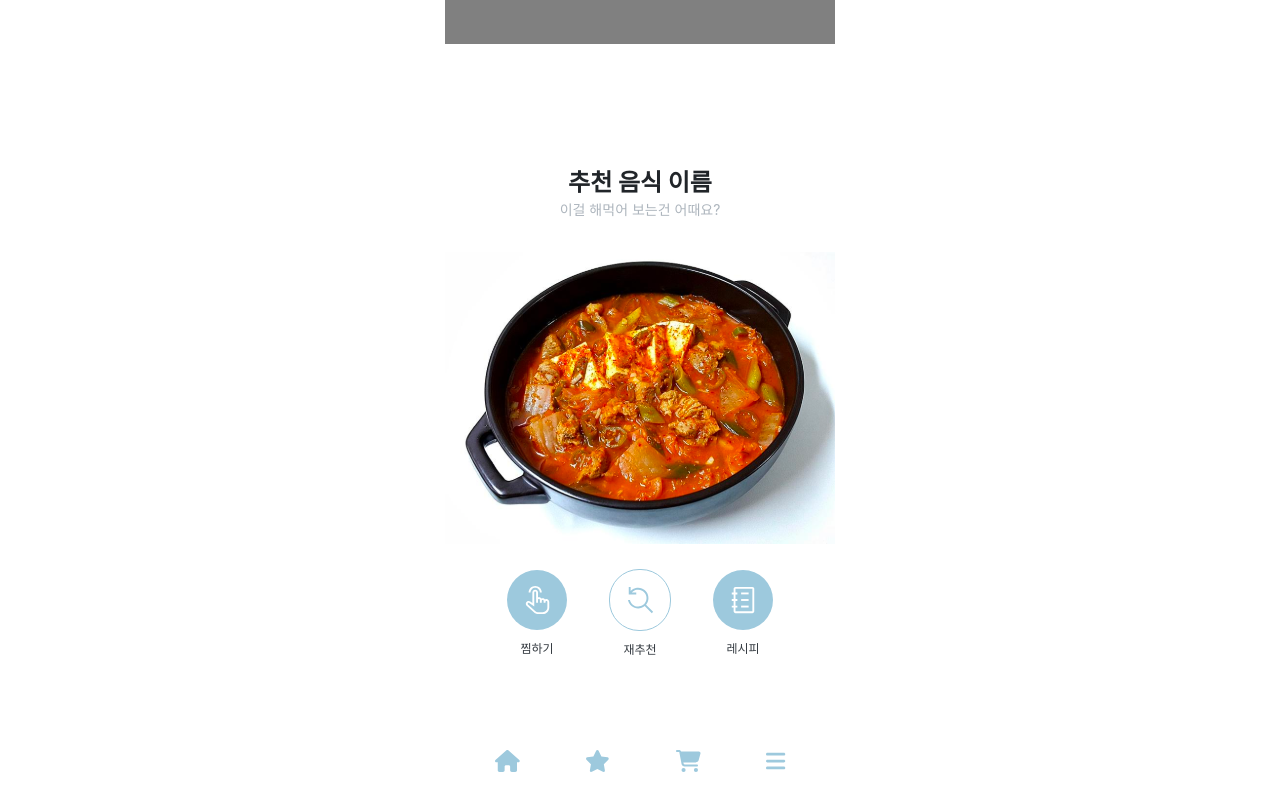
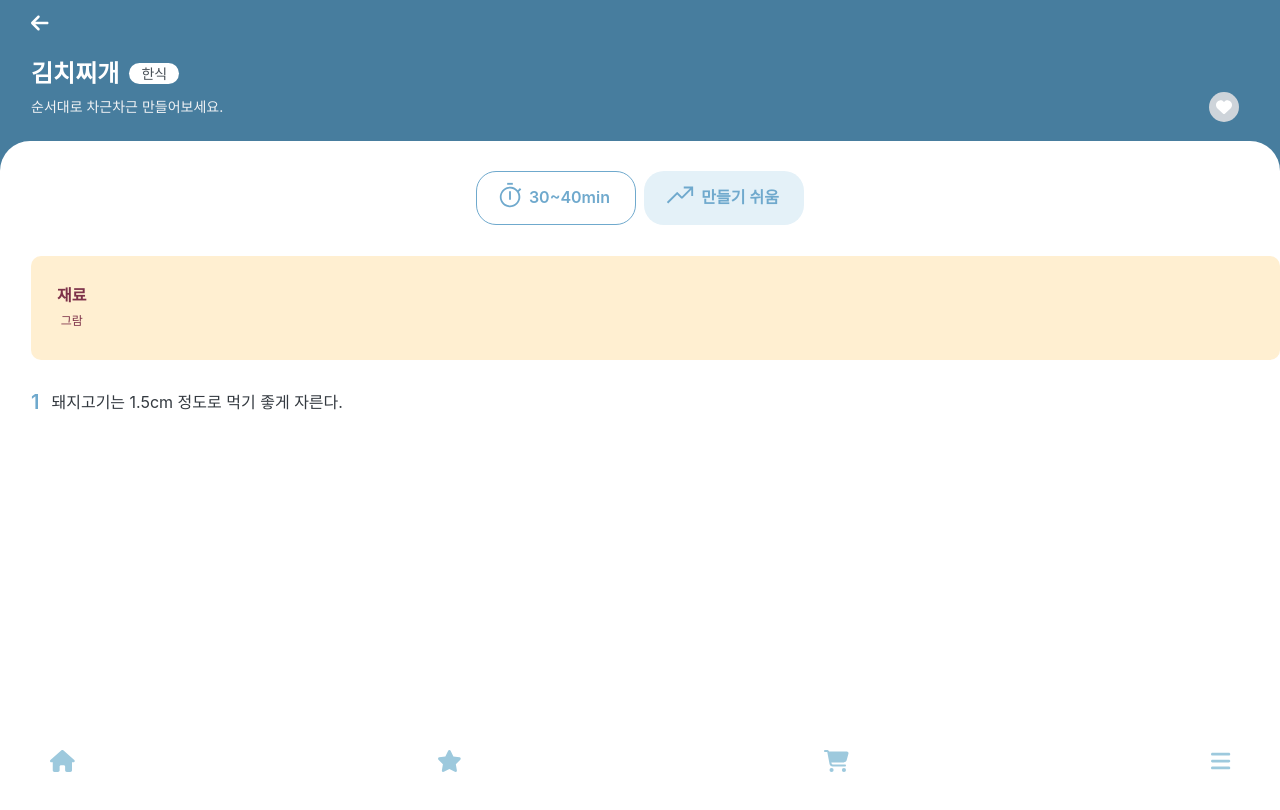
Before and after one commit to the-ultimate-team/typescript-react-toyproject, a React (Create React App) app: page / in a window 1280 px wide. Shown: the top 810 px of the page. Built offline with nearby package versions, Linux system fonts and the light colour scheme.

Commit message:
feat: detail page

```diff
--- a/src/App.tsx
+++ b/src/App.tsx
@@ -1,25 +1,26 @@
 import React from "react";
-import StatusBar from "./components/StatusBar";
+// import StatusBar from "./components/StatusBar";
 import NavigaionBar from "./components/NavigaionBar";
-import "normalize.css/normalize.css";
 import Home from "./Home";
 import RecommendPage from "./components/RecommendPage";
 import styled from "styled-components";
+import Detail from "./components/Detail";
 
 function App() {
   return (
     <AppStyle>
-      <StatusBar />
+      {/* <StatusBar /> */}
       {/* <Home /> */}
-      <RecommendPage />
+      {/* <RecommendPage /> */}
+      <Detail />
       <NavigaionBar />
     </AppStyle>
   );
 }
 
 const AppStyle = styled.div`
-  width: 390px;
-  height: 844px;
+  width: 100vw;
+  height: 100vh;
   margin: 0 auto;
 `;
 
--- a/src/Home.tsx
+++ b/src/Home.tsx
@@ -47,7 +47,7 @@ const MainTitleFontStyle = styled.div`
   font-size: 24px;
   color: #212529;
   font-weight: bold;
-  margin-top: 125px;
+  margin-top: 122px;
 `;
 
 const MainTagStyle = styled.main`
--- /dev/null
+++ b/src/components/Detail.tsx
@@ -0,0 +1,214 @@
+import React from "react";
+import { FontAwesomeIcon } from "@fortawesome/react-fontawesome";
+import { faArrowLeft, faHeart } from "@fortawesome/free-solid-svg-icons";
+import styled from "styled-components";
+import FoodLevelImg from "../assets/foodLevelImg.svg";
+import FoodTimeImg from "../assets/foodTimeImg.svg";
+
+const Detail = () => {
+  return (
+    <div style={{ background: "#477d9e" }}>
+      <FoodTitleBackgroundStyle>
+        <FontAwesomeStyle>
+          <FontAwesomeIcon icon={faArrowLeft} />
+        </FontAwesomeStyle>
+        <FoodTitleCategory>
+          <FoodTitle>김치찌개</FoodTitle>
+          <FoodCategory>한식</FoodCategory>
+        </FoodTitleCategory>
+        <Sort>
+          <SubContent>순서대로 차근차근 만들어보세요.</SubContent>
+          <HeartStyle>
+            <FontAwesomeIcon icon={faHeart} />
+          </HeartStyle>
+        </Sort>
+      </FoodTitleBackgroundStyle>
+      <FoodRecipe>
+        <FoodTimeLevelPadding>
+          <FoodTimeLevel stroke={false} style={{ marginRight: "8px" }}>
+            <div>
+              <img src={FoodTimeImg} alt="음식 시간 이미지" />
+            </div>
+            <FontTimeLevel>30~40min</FontTimeLevel>
+          </FoodTimeLevel>
+          <FoodTimeLevel stroke={true}>
+            <div>
+              <img src={FoodLevelImg} alt="음식 난이도 이미지" />
+            </div>
+            <FontTimeLevel>만들기 쉬움</FontTimeLevel>
+          </FoodTimeLevel>
+        </FoodTimeLevelPadding>
+        <FoodIngredientsStyle>
+          <UlStyle>
+            <LiStyle>
+              <FoodIngredientsName>재료</FoodIngredientsName>
+              <FoodGram>그람</FoodGram>
+            </LiStyle>
+          </UlStyle>
+        </FoodIngredientsStyle>
+
+        <FoodRecipeIndexContent>
+          <ul>
+            <FoodRecipeIndexContentLi>
+              <FoodRecipeIndexStyle>1</FoodRecipeIndexStyle>
+              <FoodRecipeContentStyle>
+                돼지고기는 1.5cm 정도로 먹기 좋게 자른다.
+              </FoodRecipeContentStyle>
+            </FoodRecipeIndexContentLi>
+          </ul>
+        </FoodRecipeIndexContent>
+      </FoodRecipe>
+    </div>
+  );
+};
+
+const FoodRecipeContentStyle = styled.div`
+  font-weight: 400;
+  font-size: 16px;
+  color: #343a40;
+  line-height: 140%;
+`;
+
+const FoodRecipeIndexStyle = styled.div`
+  font-weight: 600;
+  font-size: 20px;
+  color: #6fa9cd;
+  margin-right: 12px;
+  line-height: 110%;
+`;
+
+const FoodRecipeIndexContentLi = styled.li`
+  display: flex;
+  margin-top: 7px;
+`;
+
+const FoodRecipeIndexContent = styled.div`
+  margin-top: 31px;
+  padding-right: 37px;
+`;
+
+const FoodGram = styled.div`
+  font-weight: 400;
+  font-size: 12px;
+  color: #7e3249;
+  margin-top: 10px;
+`;
+
+const FoodIngredientsName = styled.div`
+  font-weight: 700;
+  font-size: 16px;
+  color: #7e3249;
+`;
+
+const LiStyle = styled.li`
+  text-align: center;
+  padding-right: 45px;
+  &:last-child {
+    padding-right: 0;
+  }
+`;
+
+const UlStyle = styled.ul`
+  display: flex;
+`;
+
+const FoodIngredientsStyle = styled.div`
+  background: #ffefd1;
+  height: 104px;
+  border-radius: 10px;
+  margin-top: 31px;
+  padding: 30px 0 30px 26px;
+`;
+
+const FontTimeLevel = styled.div`
+  font-weight: 600;
+  font-size: 16px;
+  color: #6fa9cd;
+`;
+
+const FoodTimeLevel = styled.div<{ stroke: boolean }>`
+  width: 160px;
+  height: 54px;
+  background: ${(props) => (props.stroke ? "#E4F1F8" : "#fff")};
+  border: ${(props) => (props.stroke ? "none" : "1px solid #6FA9CD")};
+  border-radius: 20px;
+  display: flex;
+  justify-content: space-between;
+  align-items: center;
+  padding: 13px 25px 15px 22px;
+`;
+
+const FoodTimeLevelPadding = styled.div`
+  padding-right: 31px;
+  display: flex;
+  align-items: center;
+  justify-content: center;
+`;
+
+const FoodRecipe = styled.div`
+  padding: 30px 0 4px 31px;
+  background: #fff;
+  border-radius: 30px 30px 0 0;
+`;
+
+const HeartStyle = styled.div`
+  width: 30px;
+  height: 30px;
+  border-radius: 15px;
+  background: #ced4da;
+  color: #fff;
+  display: flex;
+  justify-content: center;
+  align-items: center;
+`;
+
+const SubContent = styled.div`
+  font-weight: 400;
+  font-size: 14px;
+  color: #f1f3f5;
+`;
+
+const Sort = styled.div`
+  display: flex;
+  justify-content: space-between;
+  align-items: center;
+  margin-top: 4px;
+`;
+
+const FoodCategory = styled.div`
+  width: 50px;
+  height: 21px;
+  background: #fff;
+  color: #495057;
+  font-size: 14px;
+  font-weight: 500;
+  border-radius: 18px;
+  display: flex;
+  justify-content: center;
+  align-items: center;
+`;
+
+const FoodTitle = styled.div`
+  font-weight: 700;
+  font-size: 24px;
+  color: #fff;
+  margin-right: 10px;
+`;
+
+const FoodTitleCategory = styled.div`
+  display: flex;
+  align-items: center;
+  margin-top: 25px;
+`;
+
+const FontAwesomeStyle = styled.div`
+  color: #fff;
+  font-size: 20px;
+`;
+
+const FoodTitleBackgroundStyle = styled.div`
+  height: 141px;
+  padding: 12px 41px 34px 31px;
+`;
+
+export default Detail;
--- a/src/components/NavigaionBar.tsx
+++ b/src/components/NavigaionBar.tsx
@@ -33,7 +33,7 @@ const FontAwesomeSize = styled.div`
 `;
 
 const NavigationBarStyle = styled.nav`
-  width: 390px;
+  width: 100vw;
   height: 76px;
   background: #fff;
   padding: 0 50px;
--- a/src/index.css
+++ b/src/index.css
@@ -7,4 +7,17 @@ body {
   -moz-osx-font-smoothing: grayscale;
 }
 
+* {
+  box-sizing: border-box;
+}
+
+ul {
+  margin: 0;
+  padding: 0;
+}
+
+li {
+  list-style: none;
+}
+
 @import url("https://cdn.jsdelivr.net/gh/orioncactus/pretendard/dist/web/static/pretendard-dynamic-subset.css");
--- a/src/index.tsx
+++ b/src/index.tsx
@@ -1,6 +1,7 @@
 import React from "react";
 import ReactDOM from "react-dom";
 import App from "./App";
+import "normalize.css/normalize.css";
 import "./index.css";
 
 ReactDOM.render(
```
Also changed, not shown: src/assets/foodLevelImg.svg (added), src/assets/foodTimeImg.svg (added).
